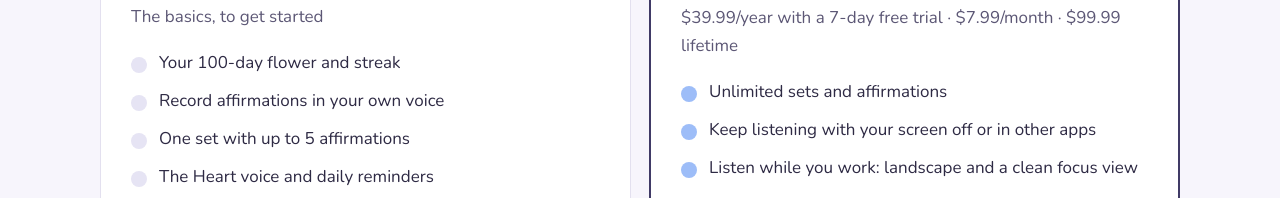
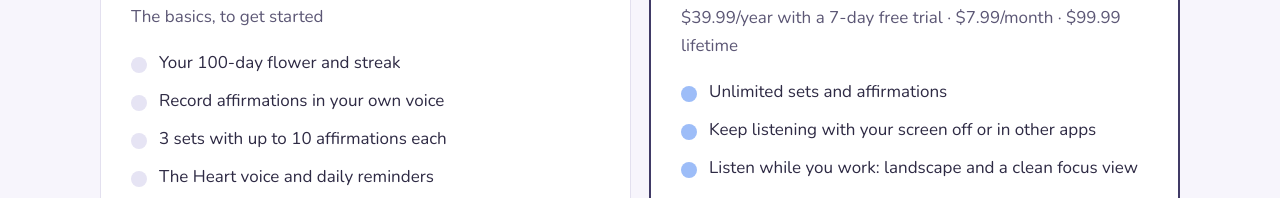
Before and after one commit to quietcove/sayitso-site, a plain HTML site: page index.html in a window 1280 px wide. Shown: the part 2986-3184 px from the top of the page. Drawn offline with nearby package versions, Linux system fonts and the light colour scheme.

Commit message:
Free tier: 3 sets, 10 affirmations each
Co-Authored-By: Claude Opus 5.5 <noreply@anthropic.com>
Claude-Session: https://claude.ai/code/session_01KuhDcUDuYoZwAVwpPpT39o

```diff
--- a/index.html
+++ b/index.html
@@ -219,7 +219,7 @@
         <ul>
           <li>Your 100-day flower and streak</li>
           <li>Record affirmations in your own voice</li>
-          <li>One set with up to 5 affirmations</li>
+          <li>3 sets with up to 10 affirmations each</li>
           <li>The Heart voice and daily reminders</li>
           <li>1 rest day, and no ads</li>
         </ul>
@@ -247,7 +247,7 @@
     <h2 style="text-align:center">Questions</h2>
     <div class="faq">
       <details><summary>When can I download it?</summary><p>Now. SayItSo is free on the <a href="https://apps.apple.com/app/id6831498348">App Store</a> and <a href="https://play.google.com/store/apps/details?id=com.miraenangdok.app">Google Play</a>.</p></details>
-      <details><summary>What can I do for free?</summary><p>For free you get one set with up to 5 affirmations, the Heart voice, your own voice, reminders and your 100-day flower, with no ads. Listening with your screen off, unlimited sets, every voice, the sleep timer, focus view and background sounds are part of Premium, which comes with a 7-day free trial.</p></details>
+      <details><summary>What can I do for free?</summary><p>For free you get 3 sets with up to 10 affirmations each, the Heart voice, your own voice, reminders and your 100-day flower, with no ads. Listening with your screen off, unlimited sets, every voice, the sleep timer, focus view and background sounds are part of Premium, which comes with a 7-day free trial.</p></details>
       <details><summary>Does it really work?</summary><p>SayItSo is a tool for a small, kind daily habit. Saying encouraging words out loud can feel good, but it doesn't promise any particular result.</p></details>
       <details><summary>Who makes SayItSo?</summary><p>QUIETCOVE, a tiny independent studio. Questions? <span style="user-select:all;font-weight:700">support@sayitsoapp.com</span></p></details>
     </div>
```
